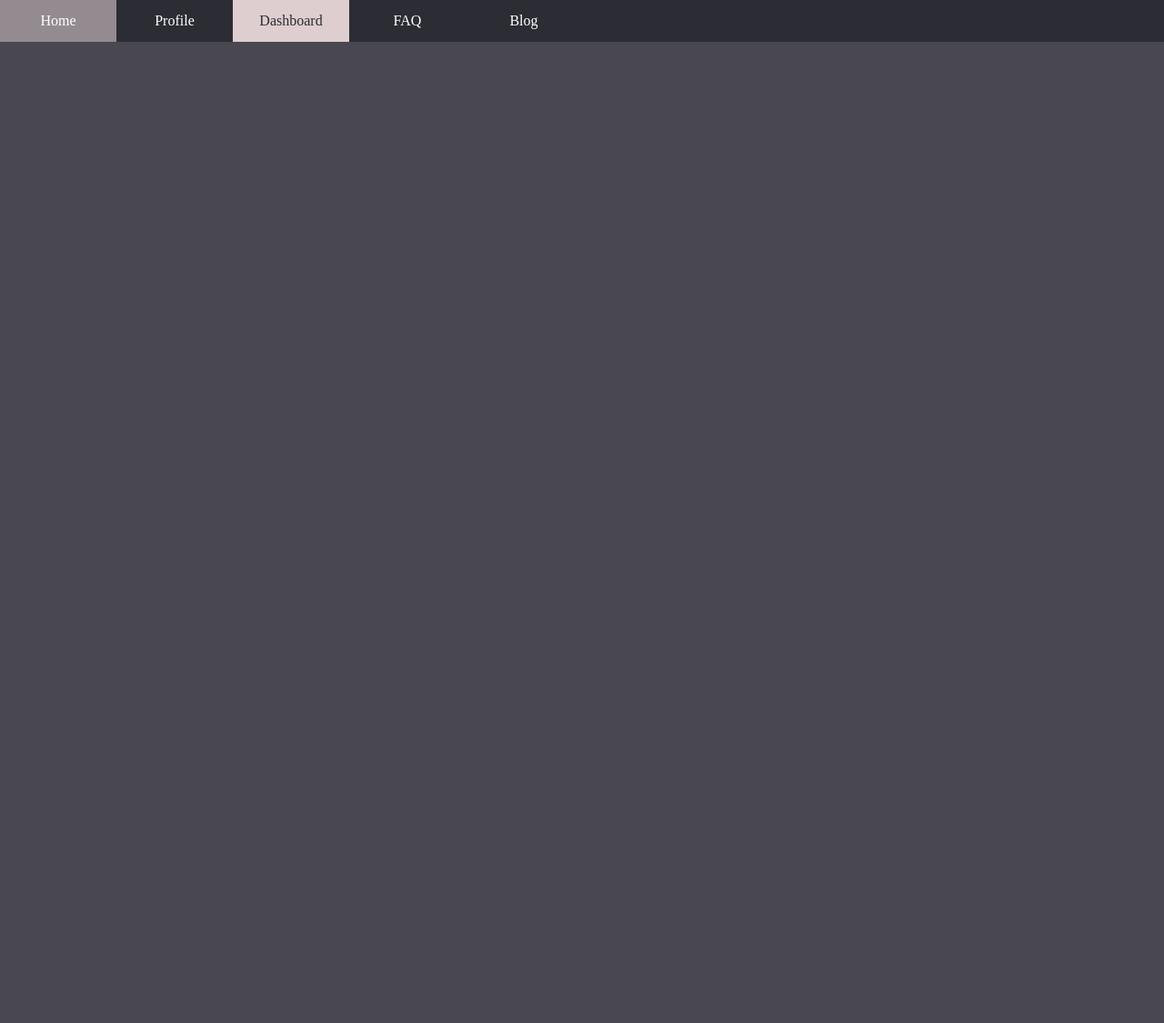
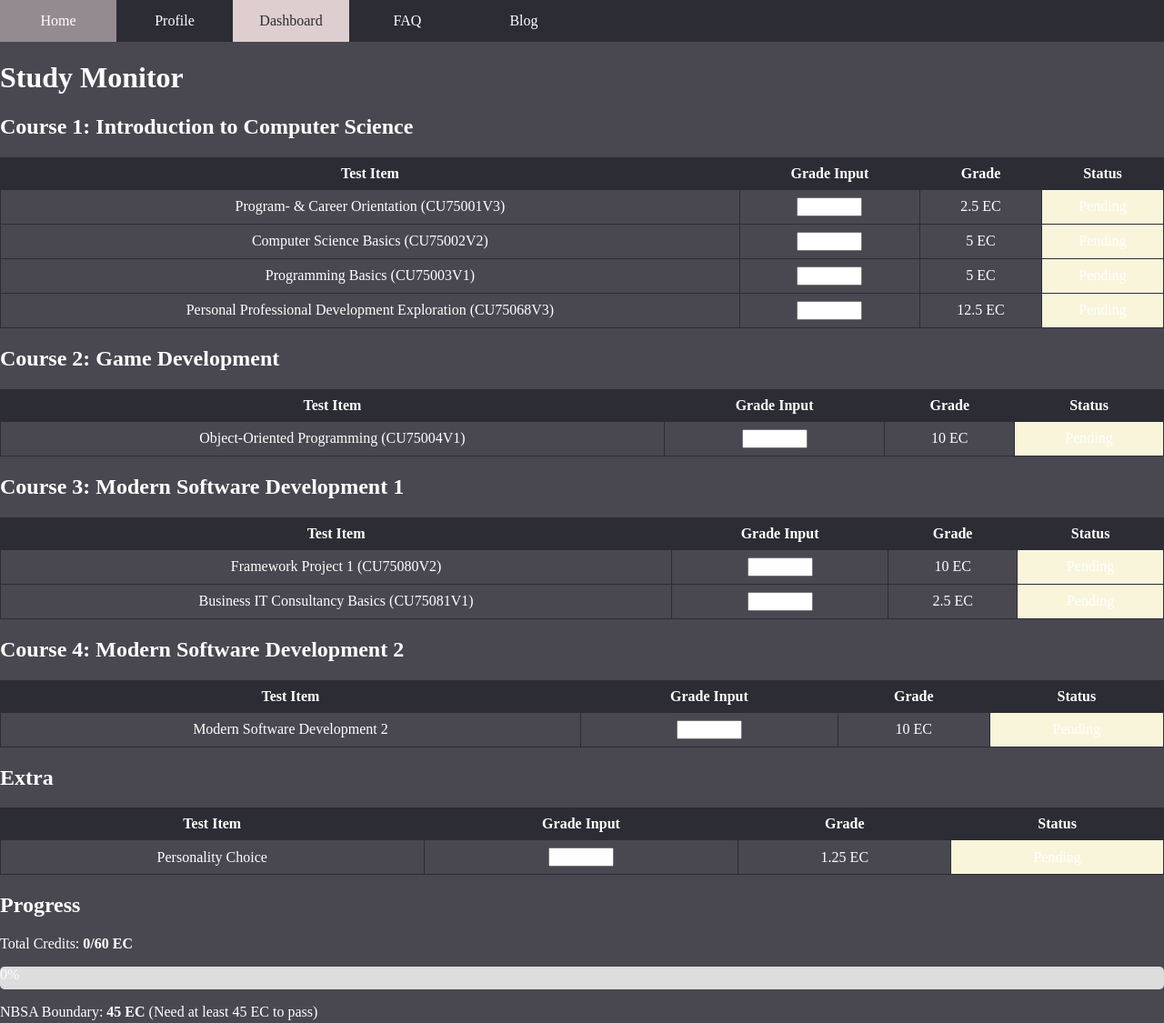
Before and after one commit to iemsel/iemsel.github.io, a plain HTML site: page dashboard.html in a window 1280 px wide. Shown: the whole page at 91% size. Before the commit the page ends 800 px from the top, so only its background shows below. Drawn offline with Linux system fonts and the light colour scheme.

Commit message:
start dashboard

```diff
--- a/dashboard.html
+++ b/dashboard.html
@@ -16,6 +16,143 @@
             <li><a href="faq.html">FAQ</a></li>
             <li><a href="blog.html">Blog</a></li>
         </ul>
-      </nav>
-  </body>
+    </nav>
+    <h1>Study Monitor</h1>
+
+
+    <h2>Course 1: Introduction to Computer Science</h2>
+    <table>
+        <tr>
+            <th>Test Item</th>
+            <th>Grade Input</th>
+            <th>Grade</th>
+            <th>Status</th>
+        </tr>
+        <tr>
+            <td>Program- & Career Orientation (CU75001V3)</td>
+            <td><input type="number" min="0" max="10" step="0.1" data-ec="2.5"></td>
+            <td>2.5 EC</td>
+            <td class="pending">Pending</td>
+        </tr>
+        <tr>
+            <td>Computer Science Basics (CU75002V2)</td>
+            <td><input type="number" min="0" max="10" step="0.1" data-ec="5"></td>
+            <td>5 EC</td>
+            <td class="pending">Pending</td>
+        </tr>
+        <tr>
+            <td>Programming Basics (CU75003V1)</td>
+            <td><input type="number" min="0" max="10" step="0.1" data-ec="5"></td>
+            <td>5 EC</td>
+            <td class="pending">Pending</td>
+        </tr>
+        <tr>
+            <td>Personal Professional Development Exploration (CU75068V3)</td>
+            <td><input type="number" min="0" max="10" step="0.1" data-ec="12.5"></td>
+            <td>12.5 EC</td>
+            <td class="pending">Pending</td>
+        </tr>
+    </table>
+
+    <h2>Course 2: Game Development</h2>
+    <table>
+        <tr>
+            <th>Test Item</th>
+            <th>Grade Input</th>
+            <th>Grade</th>
+            <th>Status</th>
+        </tr>
+        <tr>
+            <td>Object-Oriented Programming (CU75004V1)</td>
+            <td><input type="number" min="0" max="10" step="0.1" data-ec="10"></td>
+            <td>10 EC</td>
+            <td class="pending">Pending</td>
+        </tr>
+    </table>
+
+    <h2>Course 3: Modern Software Development 1</h2>
+    <table>
+        <tr>
+            <th>Test Item</th>
+            <th>Grade Input</th>
+            <th>Grade</th>
+            <th>Status</th>
+        </tr>
+        <tr>
+            <td>Framework Project 1 (CU75080V2)</td>
+            <td><input type="number" min="0" max="10" step="0.1" data-ec="10"></td>
+            <td>10 EC</td>
+            <td class="pending">Pending</td>
+        </tr>
+        <tr>
+            <td>Business IT Consultancy Basics (CU75081V1)</td>
+            <td><input type="number" min="0" max="10" step="0.1" data-ec="2.5"></td>
+            <td>2.5 EC</td>
+            <td class="pending">Pending</td>
+        </tr>
+    </table>
+
+    <h2>Course 4: Modern Software Development 2</h2>
+    <table>
+        <tr>
+            <th>Test Item</th>
+            <th>Grade Input</th>
+            <th>Grade</th>
+            <th>Status</th>
+        </tr>
+        <tr>
+            <td>Modern Software Development 2</td>
+            <td><input type="number" min="0" max="10" step="0.1" data-ec="10"></td>
+            <td>10 EC</td>
+            <td class="pending">Pending</td>
+        </tr>
+    </table>
+
+    <h2>Extra</h2>
+    <table>
+        <tr>
+            <th>Test Item</th>
+            <th>Grade Input</th>
+            <th>Grade</th>
+            <th>Status</th>
+        </tr>
+        <tr>
+            <td>Personality Choice</td>
+            <td><input type="number" min="0" max="10" step="0.1" data-ec="1.25"></td>
+            <td>1.25 EC</td>
+            <td class="pending">Pending</td>
+        </tr>
+    </table>
+
+    <h2>Progress</h2>
+    <p>Total Credits: <strong id="total-credits">0/60 EC</strong></p>
+    <div class="progress-bar">
+        <div class="progress-bar-fill" id="progress-bar-fill" style="width: 0%;">0%</div>
+    </div>
+    <p>NBSA Boundary: <strong>45 EC</strong> (Need at least 45 EC to pass)</p>
+    <script>
+        function updateProgress() {
+            let totalEC = 0;
+            let maxEC = 60; // Total EC required for full completion
+
+            // Select all input fields and calculate the total EC
+            document.querySelectorAll('input[type="number"]').forEach(input => {
+                if (input.value) {
+                    totalEC += parseFloat(input.dataset.ec);
+                }
+            });
+
+            // Update the progress bar and text
+            let progressPercentage = (totalEC / maxEC) * 100;
+            document.getElementById('progress-bar-fill').style.width = progressPercentage + '%';
+            document.getElementById('progress-bar-fill').textContent = Math.round(progressPercentage) + '%';
+            document.getElementById('total-credits').textContent = totalEC.toFixed(2) + '/60 EC';
+        }
+
+        // Add event listeners to input fields to update progress on change
+        document.querySelectorAll('input[type="number"]').forEach(input => {
+            input.addEventListener('input', updateProgress);
+        });
+    </script>
+</body>
 </html>
--- a/style.css
+++ b/style.css
@@ -9,7 +9,7 @@ p{
     color:#ffffff;
 }
 
-h1{
+h1, h2{
     color:#ffffff;
 }
 
@@ -29,7 +29,7 @@ li{
 ol{
     color: #ffffff;
     width: 20%;
-    background-color: #dececf;
+    background-color: #948b90;
     padding-bottom: 5px;
     padding-top: 5px;
     padding-right: 25px;
@@ -191,3 +191,44 @@ aside {
     text-align: center;
 }
 /* end faqs */
+
+/* dashboard progress */
+
+table {
+    width: 100%;
+    border-collapse: collapse;
+    margin-bottom: 20px;
+}
+th, td {
+    color: #ffffff;
+    border: 1px solid #2c2c34;
+    padding: 8px;
+    text-align: center;
+}
+th {
+    color: #ffffff;
+    background-color: #2c2c34;
+}
+.completed {
+    background-color: #b6cca1; /* Green */
+}
+.failed {
+    background-color: #dececf; /* Red */
+}
+.pending {
+    background-color: #f8f5db; /* Yellow */
+}
+.progress-bar {
+    height: 25px;
+    background-color: #ddd;
+    border-radius: 5px;
+    overflow: hidden;
+    margin-bottom: 10px;
+}
+.progress-bar-fill {
+    height: 100%;
+    background-color: #808a79;
+    text-align: center;
+    color: white;
+}
+/* end dashboard */
```
Also changed, not shown: profile.html (+4 -1 lines).
